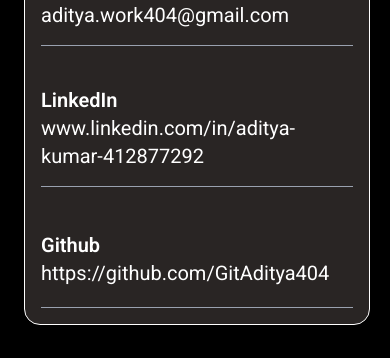
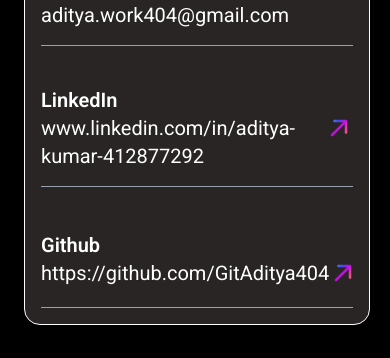
Before and after one commit to GitAditya404/Portfolio, a React (Vite) app: page / in a window 390 px wide. Shown: the part 4622-4980 px from the top of the page. Built offline with nearby package versions, Linux system fonts and the light colour scheme.

Commit message:
added arrow and made responsive for mobile

```diff
--- a/components/Contact.jsx
+++ b/components/Contact.jsx
@@ -28,14 +28,22 @@
                     <p className='text-xl'>aditya.work404@gmail.com</p>
                   </div>
 
-                  <div className='sm:flex justify-between border-b border-gray-400 py-4' style={contactSyle}>
+                  <div className='sm:flex  border-b border-gray-400 py-4' style={contactSyle}>
                     <p className='text-xl font-semibold' >LinkedIn</p>
-                    <a className='text-xl' href="https://www.linkedin.com/in/aditya-kumar-412877292" target='_blank'>www.linkedin.com/in/aditya-kumar-412877292</a>
+                    <div className='flex sm:flex-none sm:ml-auto'>
+                      <a className='text-xl ml-auto' href="https://www.linkedin.com/in/aditya-kumar-412877292" target='_blank'>www.linkedin.com/in/aditya-kumar-412877292</a>
+                      <img className='size-7' src="../src/arrow.png" alt="" />
+                    </div>
+
                   </div>
 
-                  <div className='sm:flex justify-between border-b border-gray-400 py-5' style={contactSyle}>
+                  <div className='sm:flex border-b border-gray-400 py-5' style={contactSyle}>
                     <p className='text-xl font-semibold'>Github</p>
-                    <a className='text-xl' href="https://github.com/GitAditya404">https://github.com/GitAditya404</a>
+                    <div className='flex sm:flex-none sm:ml-auto'>
+                      <a className='text-xl ml-auto' href="https://github.com/GitAditya404">https://github.com/GitAditya404</a>
+                      <img className='size-7' src="../src/arrow.png" alt="" />
+                    </div>
+
                   </div>
               </div>
           </div>
```
